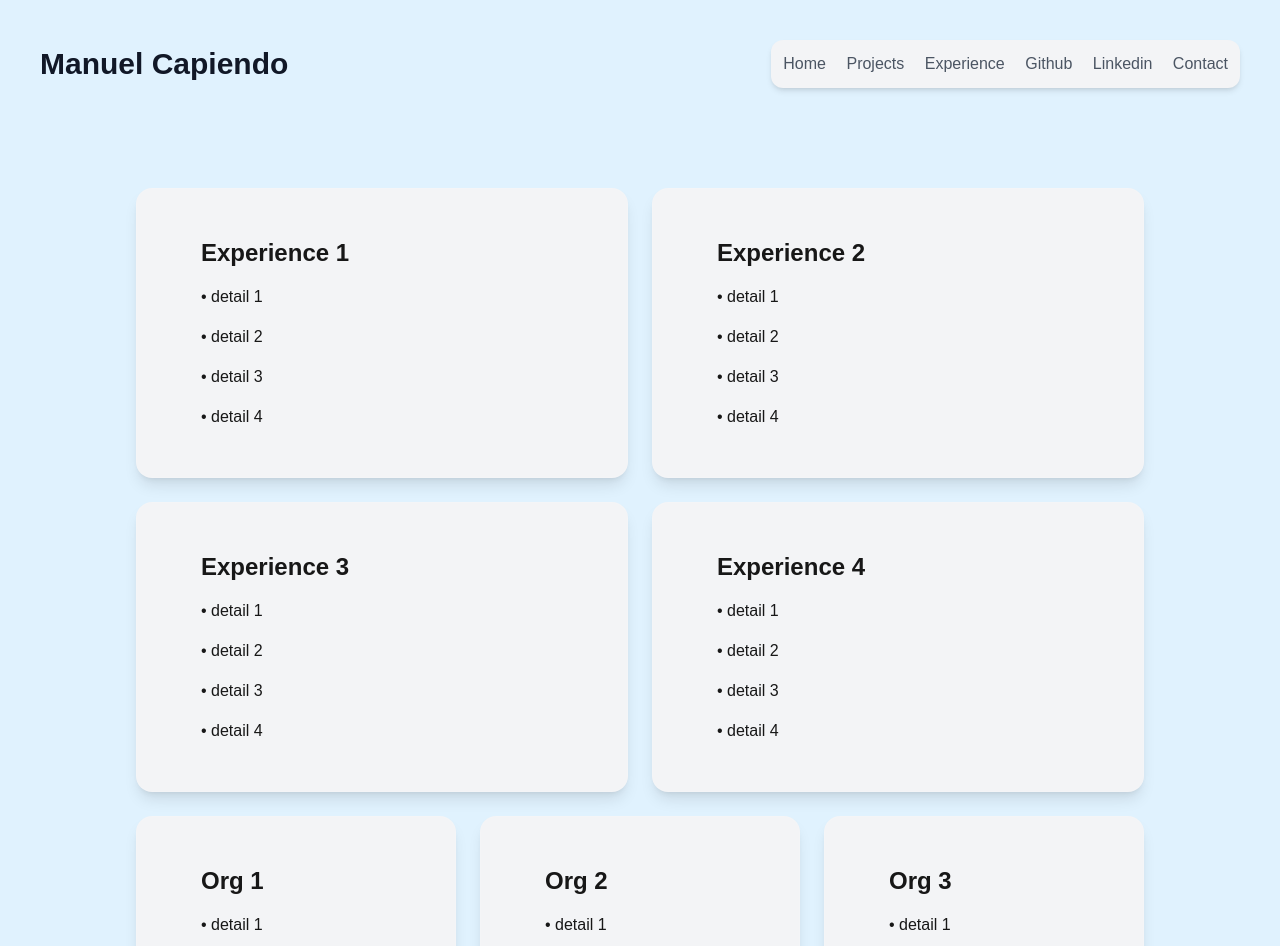
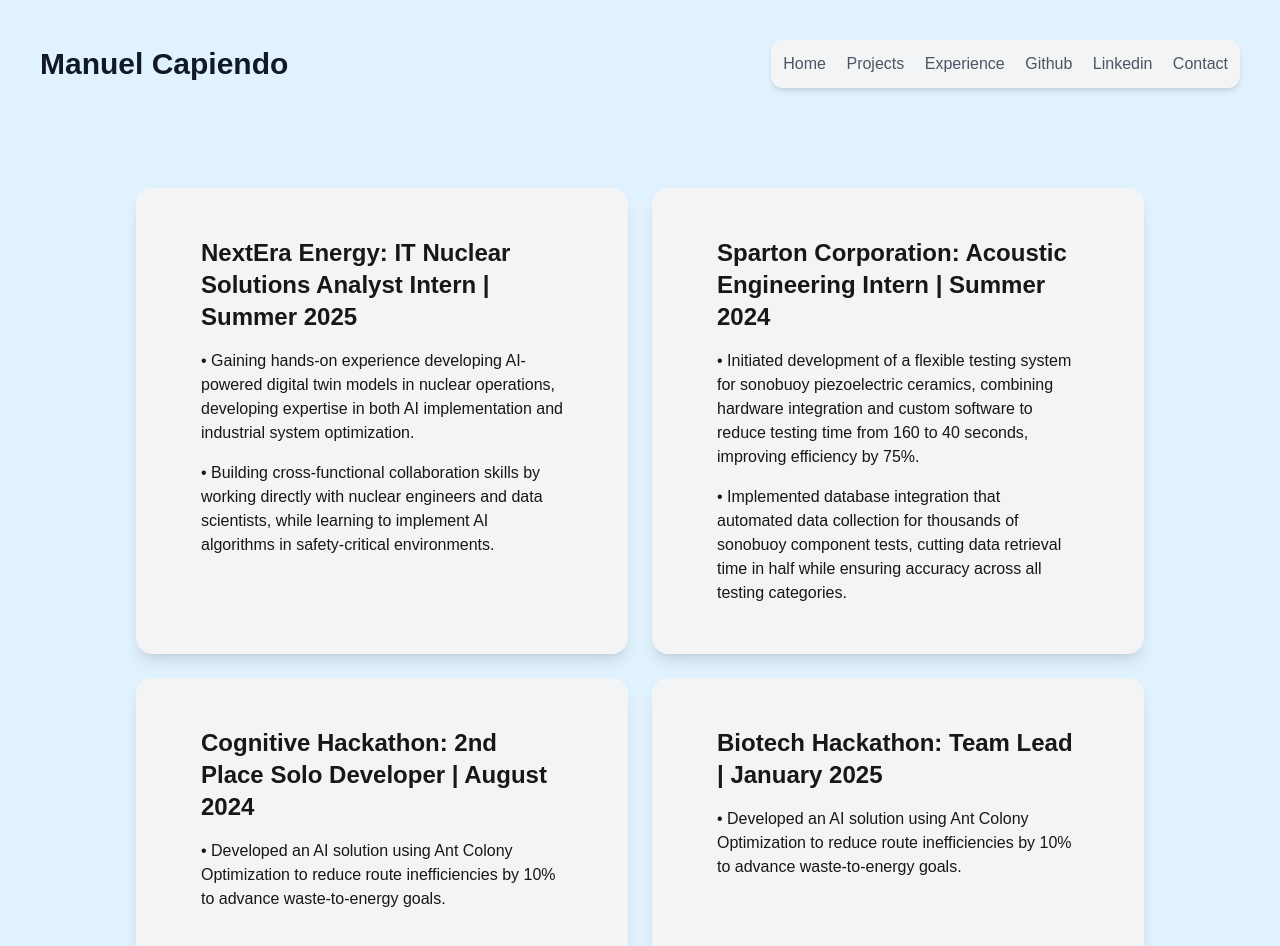
Before and after one commit to mgcapiendo/ProfessionalSite, a Next.js app: page /experience in a window 1280 px wide. Shown: the top 946 px of the page. Built offline with nearby package versions, Linux system fonts and the light colour scheme.

Commit message:
added details to be presentable enough

```diff
--- a/src/app/experience/page.jsx
+++ b/src/app/experience/page.jsx
@@ -58,76 +58,68 @@
 
            <div className="grid grid-cols-1 lg:grid-cols-12 gap-4 sm:gap-6 w-full">
                <div className="lg:col-span-6 custom-bg px-4 sm:px-6 md:px-12 lg:px-16 py-8 sm:py-12 rounded-2xl flex flex-col h-auto bg-gray-100 shadow-lg bg-black/20 border border-white/10">
-                   <h2 className="text-xl sm:text-2xl font-semibold mb-4">Experience 1</h2>
+                   <h2 className="text-xl sm:text-2xl font-semibold mb-4">NextEra Energy: IT Nuclear Solutions Analyst Intern | Summer 2025</h2>
                    <div className="space-y-4">
-                       <p className="text-black-300">• detail 1</p>
-                       <p className="text-black-300">• detail 2</p>
-                       <p className="text-black-300">• detail 3</p>
-                       <p className="text-black-300">• detail 4</p>
+                       <p className="text-black-300">• Gaining hands-on experience developing AI-powered digital twin models in nuclear operations, developing expertise in both AI
+                       implementation and industrial system optimization. </p>
+                       <p className="text-black-300">• Building cross-functional collaboration skills by working directly with nuclear engineers and data scientists, while learning to
+                       implement AI algorithms in safety-critical environments. </p>
                    </div>
                </div>
 
                <div className="lg:col-span-6 custom-bg px-4 sm:px-6 md:px-12 lg:px-16 py-8 sm:py-12 rounded-2xl flex flex-col h-auto bg-gray-100 shadow-lg bg-black/20 border border-white/10">
-                   <h2 className="text-xl sm:text-2xl font-semibold mb-4">Experience 2</h2>
+                   <h2 className="text-xl sm:text-2xl font-semibold mb-4">Sparton Corporation: Acoustic Engineering Intern | Summer 2024</h2>
                    <div className="space-y-4">
-                       <p className="text-black-300">• detail 1</p>
-                       <p className="text-black-300">• detail 2</p>
-                       <p className="text-black-300">• detail 3</p>
-                       <p className="text-black-300">• detail 4</p>
+                       <p className="text-black-300">• Initiated development of a flexible testing system for sonobuoy piezoelectric ceramics, combining hardware integration and custom
+                       software to reduce testing time from 160 to 40 seconds, improving efficiency by 75%. </p>
+                       <p className="text-black-300">• Implemented database integration that automated data collection for thousands of sonobuoy component tests, cutting data
+                       retrieval time in half while ensuring accuracy across all testing categories. </p>
                    </div>
                </div>
            </div>
 
            <div className="grid grid-cols-1 lg:grid-cols-12 gap-4 sm:gap-6 w-full">
                <div className="lg:col-span-6 custom-bg px-4 sm:px-6 md:px-12 lg:px-16 py-8 sm:py-12 rounded-2xl flex flex-col h-auto bg-gray-100 shadow-lg bg-black/20 border border-white/10">
-                   <h2 className="text-xl sm:text-2xl font-semibold mb-4">Experience 3</h2>
+                   <h2 className="text-xl sm:text-2xl font-semibold mb-4">Cognitive Hackathon: 2nd Place Solo Developer | August 2024</h2>
                    <div className="space-y-4">
-                       <p className="text-black-300">• detail 1</p>
-                       <p className="text-black-300">• detail 2</p>
-                       <p className="text-black-300">• detail 3</p>
-                       <p className="text-black-300">• detail 4</p>
+                       <p className="text-black-300">• Developed an AI solution using Ant Colony Optimization to reduce route inefficiencies by 10% to advance waste-to-energy goals. </p>
                    </div>
                </div>
 
                <div className="lg:col-span-6 custom-bg px-4 sm:px-6 md:px-12 lg:px-16 py-8 sm:py-12 rounded-2xl flex flex-col h-auto bg-gray-100 shadow-lg bg-black/20 border border-white/10">
-                   <h2 className="text-xl sm:text-2xl font-semibold mb-4">Experience 4</h2>
+                   <h2 className="text-xl sm:text-2xl font-semibold mb-4">Biotech Hackathon: Team Lead | January 2025</h2>
                    <div className="space-y-4">
-                       <p className="text-black-300">• detail 1</p>
-                       <p className="text-black-300">• detail 2</p>
-                       <p className="text-black-300">• detail 3</p>
-                       <p className="text-black-300">• detail 4</p>
+                       <p className="text-black-300">• Developed an AI solution using Ant Colony Optimization to reduce route inefficiencies by 10% to advance waste-to-energy goals. </p>
                    </div>
                </div>
            </div>
 
            <div className="grid grid-cols-1 lg:grid-cols-12 gap-4 sm:gap-6 w-full">
                <div className="lg:col-span-4 custom-bg px-4 sm:px-6 md:px-12 lg:px-16 py-8 sm:py-12 rounded-2xl flex flex-col h-auto bg-gray-100 shadow-lg bg-black/20 border border-white/10">
-                   <h2 className="text-xl sm:text-2xl font-semibold mb-4">Org 1</h2>
+                   <h2 className="text-xl sm:text-2xl font-semibold mb-4">Naval Reserve Officier Training Corps: Midshipman | Summer 2021 - May 2023</h2>
                    <div className="space-y-4">
-                       <p className="text-black-300">• detail 1</p>
-                       <p className="text-black-300">• detail 2</p>
-                       <p className="text-black-300">• detail 3</p>
-                       <p className="text-black-300">• detail 4</p>
+                       <p className="text-black-300">• Cultivated advanced leadership skills through comprehensive military training, successfully completing rigorous physical and
+                       academic performance assessments. </p>
+                       <p className="text-black-300">• Demonstrated strategic team leadership by coordinating group training exercises and mentoring 4 junior midshipmen, improving
+                       team performance and individual professional development. </p>
                    </div>
                </div>
 
                <div className="lg:col-span-4 custom-bg px-4 sm:px-6 md:px-12 lg:px-16 py-8 sm:py-12 rounded-2xl flex flex-col h-auto bg-gray-100 shadow-lg bg-black/20 border border-white/10">
-                   <h2 className="text-xl sm:text-2xl font-semibold mb-4">Org 2</h2>
+                   <h2 className="text-xl sm:text-2xl font-semibold mb-4">Asian American Association: Ambassador | Spring 2022 - Spring 2023</h2>
                    <div className="space-y-4">
-                       <p className="text-black-300">• detail 1</p>
-                       <p className="text-black-300">• detail 2</p>
-                       <p className="text-black-300">• detail 3</p>
-                       <p className="text-black-300">• detail 4</p>
+                       <p className="text-black-300">• Developed event coordination and cross-cultural communication skills by supporting 11 diverse cultural events, enhancing
+                       interpersonal and organizational abilities. </p>
+                       <p className="text-black-300">• Actively participated in and promoted cultural events, while serving as a key coordinator for operations to ensure successful
+                       execution and increased member engagement. </p>
                    </div>
                </div>
 
                <div className="lg:col-span-4 custom-bg px-4 sm:px-6 md:px-12 lg:px-16 py-8 sm:py-12 rounded-2xl flex flex-col h-auto bg-gray-100 shadow-lg bg-black/20 border border-white/10">
-                   <h2 className="text-xl sm:text-2xl font-semibold mb-4">Org 3</h2>
+                   <h2 className="text-xl sm:text-2xl font-semibold mb-4">South Florida Tech Hug: Flamingo Coder | February 2025 - Current</h2>
                    <div className="space-y-4">
-                       <p className="text-black-300">• detail 1</p>
-                       <p className="text-black-300">• detail 2</p>
-                       <p className="text-black-300">• detail 3</p>
-                       <p className="text-black-300">• detail 4</p>
+                       <p className="text-black-300">• Assisting in monthly in-person coding classes for K-12 students, fostering an engaging learning environment while introducing
+                       fundamental programming concepts through platforms like Code.org and freeCodeCamp. </p>
                    </div>
                </div>
            </div>
--- a/src/app/projects/page.jsx
+++ b/src/app/projects/page.jsx
@@ -61,30 +61,24 @@
                <div className="lg:col-span-4 custom-bg px-4 sm:px-6 md:px-12 lg:px-16 py-8 sm:py-12 rounded-2xl flex flex-col h-auto bg-gray-100 shadow-lg bg-black/20 border border-white/10">
                    <h2 className="text-xl sm:text-2xl font-semibold mb-4">Piezoelectric Ceramic Analyzer</h2>
                    <div className="space-y-4">
-                       <p className="text-black-300">• detail 1</p>
-                       <p className="text-black-300">• detail 2</p>
-                       <p className="text-black-300">• detail 3</p>
-                       <p className="text-black-300">• detail 4</p>
+                       <p className="text-black-300">• Initiated development of a flexible testing system for sonobuoy piezoelectric ceramics, combining hardware integration and custom
+                       software to reduce testing time from 160 to 40 seconds, improving efficiency by 75%.</p>
+                       <p className="text-black-300">• Initiated development of a flexible testing system for sonobuoy piezoelectric ceramics, combining hardware integration and custom
+                       software to reduce testing time from 160 to 40 seconds, improving efficiency by 75%.</p>
                    </div>
                </div>
 
                <div className="lg:col-span-4 custom-bg px-4 sm:px-6 md:px-12 lg:px-16 py-8 sm:py-12 rounded-2xl flex flex-col h-auto bg-gray-100 shadow-lg bg-black/20 border border-white/10">
                    <h2 className="text-xl sm:text-2xl font-semibold mb-4">Professional Site</h2>
                    <div className="space-y-4">
-                       <p className="text-black-300">• detail 1</p>
-                       <p className="text-black-300">• detail 2</p>
-                       <p className="text-black-300">• detail 3</p>
-                       <p className="text-black-300">• detail 4</p>
+                       <p className="text-black-300">• Live portfolio website showcasing projects, professional profiles, and resume with a responsive design and contact functionality. </p>
                    </div>
                </div>
 
                <div className="lg:col-span-4 custom-bg px-4 sm:px-6 md:px-12 lg:px-16 py-8 sm:py-12 rounded-2xl flex flex-col h-auto bg-gray-100 shadow-lg bg-black/20 border border-white/10">
                    <h2 className="text-xl sm:text-2xl font-semibold mb-4">Leetcode Habit Tracker</h2>
                    <div className="space-y-4">
-                       <p className="text-black-300">• detail 1</p>
-                       <p className="text-black-300">• detail 2</p>
-                       <p className="text-black-300">• detail 3</p>
-                       <p className="text-black-300">• detail 4</p>
+                       <p className="text-black-300">• Client-side mobile app that allows users to input, track, and update leetcode habits and goals through a minimal UI with async. </p>
                    </div>
                </div>
            </div>
@@ -94,30 +88,24 @@
                <div className="lg:col-span-4 custom-bg px-4 sm:px-6 md:px-12 lg:px-16 py-8 sm:py-12 rounded-2xl flex flex-col h-auto bg-gray-100 shadow-lg bg-black/20 border border-white/10">
                    <h2 className="text-xl sm:text-2xl font-semibold mb-4">Swarm Intelligence For Waste Management</h2>
                    <div className="space-y-4">
-                       <p className="text-black-300">• detail 1</p>
-                       <p className="text-black-300">• detail 2</p>
-                       <p className="text-black-300">• detail 3</p>
-                       <p className="text-black-300">• detail 4</p>
+                       <p className="text-black-300">• Developed an AI solution using Ant Colony Optimization to reduce route inefficiencies by 10% to advance waste-to-energy goals. </p>
                    </div>
                </div>
 
                <div className="lg:col-span-4 custom-bg px-4 sm:px-6 md:px-12 lg:px-16 py-8 sm:py-12 rounded-2xl flex flex-col h-auto bg-gray-100 shadow-lg bg-black/20 border border-white/10">
                    <h2 className="text-xl sm:text-2xl font-semibold mb-4">Mycobiome Simulator Researcher Tool Set</h2>
                    <div className="space-y-4">
-                       <p className="text-black-300">• detail 1</p>
-                       <p className="text-black-300">• detail 2</p>
-                       <p className="text-black-300">• detail 3</p>
-                       <p className="text-black-300">• detail 4</p>
+                       <p className="text-black-300">• Led a team to develop a predictive tool for researchers to measure mycobimes with live data visualization across 10+ test cases. </p>
                    </div>
                </div>
 
                <div className="lg:col-span-4 custom-bg px-4 sm:px-6 md:px-12 lg:px-16 py-8 sm:py-12 rounded-2xl flex flex-col h-auto bg-gray-100 shadow-lg bg-black/20 border border-white/10">
                    <h2 className="text-xl sm:text-2xl font-semibold mb-4">Upcoming Projects</h2>
                    <div className="space-y-4">
-                       <p className="text-black-300">• detail 1</p>
-                       <p className="text-black-300">• detail 2</p>
-                       <p className="text-black-300">• detail 3</p>
-                       <p className="text-black-300">• detail 4</p>
+                       <p className="text-black-300">• Personal Schedule Optimizer</p>
+                       <p className="text-black-300">• Linkedin Branched</p>
+                       <p className="text-black-300">• Keyboard Activity Daily Wordle</p>
+                       <p className="text-black-300">• Fitness AI For Meal and Exercise Coaching</p>
                    </div>
                </div>
            </div>
```
